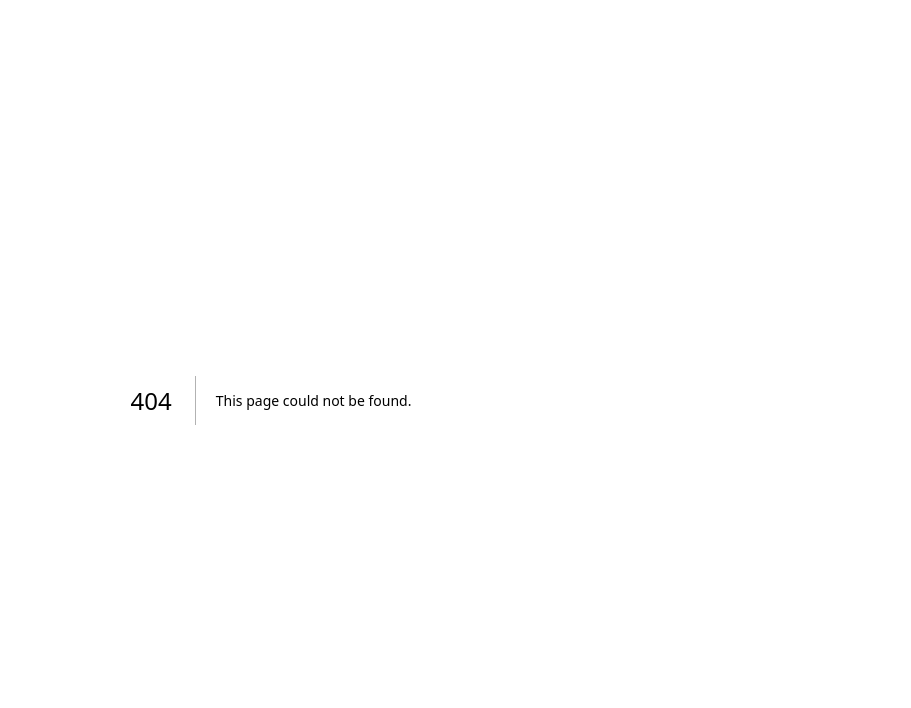
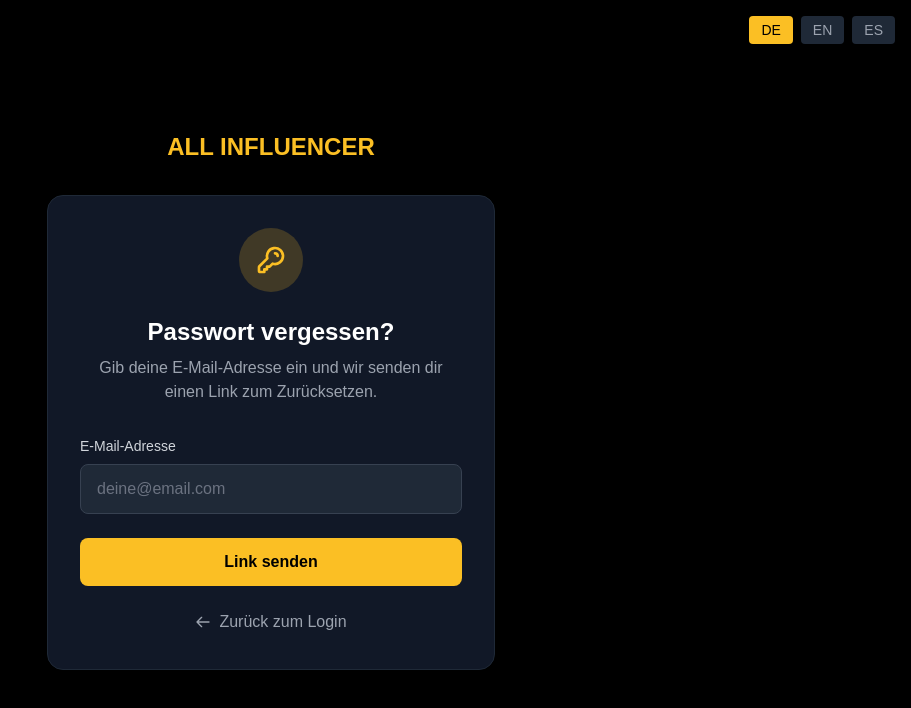
Before and after one commit to JulienW26/all-influencer, a Next.js app: page /portal/forgot-password in a window 1280 px wide. Before the commit this address had no page. Shown: the top 708 px of the page, without its empty margins (369-1280 px from the left). Built offline with nearby package versions, Linux system fonts and the light colour scheme.

Commit message:
Create forgot-password.js

```diff
--- /dev/null
+++ b/pages/portal/forgot-password.js
@@ -0,0 +1,216 @@
+import { useState } from 'react';
+import Head from 'next/head';
+import Link from 'next/link';
+
+const translations = {
+  de: {
+    pageTitle: 'Passwort vergessen | ALL INFLUENCER',
+    title: 'Passwort vergessen?',
+    subtitle: 'Gib deine E-Mail-Adresse ein und wir senden dir einen Link zum Zurücksetzen.',
+    emailLabel: 'E-Mail-Adresse',
+    emailPlaceholder: 'deine@email.com',
+    submitButton: 'Link senden',
+    submitting: 'Wird gesendet...',
+    backToLogin: 'Zurück zum Login',
+    successTitle: 'E-Mail gesendet!',
+    successMessage: 'Falls ein Konto mit dieser E-Mail existiert, erhältst du in Kürze eine E-Mail mit einem Link zum Zurücksetzen deines Passworts.',
+    checkSpam: 'Prüfe auch deinen Spam-Ordner.',
+    errorGeneric: 'Ein Fehler ist aufgetreten. Bitte versuche es später erneut.',
+    errorInvalidEmail: 'Bitte gib eine gültige E-Mail-Adresse ein.'
+  },
+  en: {
+    pageTitle: 'Forgot Password | ALL INFLUENCER',
+    title: 'Forgot your password?',
+    subtitle: 'Enter your email address and we\'ll send you a link to reset it.',
+    emailLabel: 'Email address',
+    emailPlaceholder: 'your@email.com',
+    submitButton: 'Send link',
+    submitting: 'Sending...',
+    backToLogin: 'Back to login',
+    successTitle: 'Email sent!',
+    successMessage: 'If an account with this email exists, you will receive an email with a link to reset your password shortly.',
+    checkSpam: 'Also check your spam folder.',
+    errorGeneric: 'An error occurred. Please try again later.',
+    errorInvalidEmail: 'Please enter a valid email address.'
+  },
+  es: {
+    pageTitle: 'Olvidé mi contraseña | ALL INFLUENCER',
+    title: '¿Olvidaste tu contraseña?',
+    subtitle: 'Ingresa tu correo electrónico y te enviaremos un enlace para restablecerla.',
+    emailLabel: 'Correo electrónico',
+    emailPlaceholder: 'tu@email.com',
+    submitButton: 'Enviar enlace',
+    submitting: 'Enviando...',
+    backToLogin: 'Volver al inicio de sesión',
+    successTitle: '¡Correo enviado!',
+    successMessage: 'Si existe una cuenta con este correo, recibirás un enlace para restablecer tu contraseña en breve.',
+    checkSpam: 'Revisa también tu carpeta de spam.',
+    errorGeneric: 'Ocurrió un error. Por favor, inténtalo más tarde.',
+    errorInvalidEmail: 'Por favor, ingresa un correo electrónico válido.'
+  }
+};
+
+export default function ForgotPassword() {
+  const [lang, setLang] = useState('de');
+  const t = translations[lang];
+
+  const [email, setEmail] = useState('');
+  const [loading, setLoading] = useState(false);
+  const [success, setSuccess] = useState(false);
+  const [error, setError] = useState('');
+
+  const validateEmail = (email) => {
+    return /^[^\s@]+@[^\s@]+\.[^\s@]+$/.test(email);
+  };
+
+  const handleSubmit = async (e) => {
+    e.preventDefault();
+    setError('');
+
+    if (!validateEmail(email)) {
+      setError(t.errorInvalidEmail);
+      return;
+    }
+
+    setLoading(true);
+
+    try {
+      const response = await fetch('/api/portal/forgot-password', {
+        method: 'POST',
+        headers: {
+          'Content-Type': 'application/json',
+        },
+        body: JSON.stringify({ email, lang }),
+      });
+
+      const data = await response.json();
+
+      if (response.ok) {
+        setSuccess(true);
+      } else {
+        setError(data.error || t.errorGeneric);
+      }
+    } catch (err) {
+      setError(t.errorGeneric);
+    } finally {
+      setLoading(false);
+    }
+  };
+
+  return (
+    <>
+      <Head>
+        <title>{t.pageTitle}</title>
+      </Head>
+
+      <div className="min-h-screen bg-black flex flex-col items-center justify-center px-4">
+        {/* Language Switcher */}
+        <div className="absolute top-4 right-4 flex gap-2">
+          {['DE', 'EN', 'ES'].map((language) => (
+            <button
+              key={language}
+              onClick={() => setLang(language.toLowerCase())}
+              className={`px-3 py-1 rounded text-sm font-medium transition-colors ${
+                lang === language.toLowerCase()
+                  ? 'bg-amber-400 text-black'
+                  : 'bg-gray-800 text-gray-400 hover:text-white'
+              }`}
+            >
+              {language}
+            </button>
+          ))}
+        </div>
+
+        {/* Logo */}
+        <div className="mb-8">
+          <Link href="/">
+            <span className="text-2xl font-bold text-amber-400 cursor-pointer">ALL INFLUENCER</span>
+          </Link>
+        </div>
+
+        {/* Card */}
+        <div className="w-full max-w-md bg-gray-900 rounded-2xl border border-gray-800 p-8">
+          {success ? (
+            /* Success State */
+            <div className="text-center">
+              <div className="w-16 h-16 bg-green-500/20 rounded-full flex items-center justify-center mx-auto mb-6">
+                <svg className="w-8 h-8 text-green-500" fill="none" stroke="currentColor" viewBox="0 0 24 24">
+                  <path strokeLinecap="round" strokeLinejoin="round" strokeWidth={2} d="M5 13l4 4L19 7" />
+                </svg>
+              </div>
+              <h1 className="text-2xl font-bold text-white mb-4">{t.successTitle}</h1>
+              <p className="text-gray-400 mb-2">{t.successMessage}</p>
+              <p className="text-gray-500 text-sm mb-6">{t.checkSpam}</p>
+              <Link href="/portal/login">
+                <span className="inline-flex items-center text-amber-400 hover:text-amber-300 cursor-pointer">
+                  <svg className="w-4 h-4 mr-2" fill="none" stroke="currentColor" viewBox="0 0 24 24">
+                    <path strokeLinecap="round" strokeLinejoin="round" strokeWidth={2} d="M10 19l-7-7m0 0l7-7m-7 7h18" />
+                  </svg>
+                  {t.backToLogin}
+                </span>
+              </Link>
+            </div>
+          ) : (
+            /* Form State */
+            <>
+              <div className="text-center mb-8">
+                <div className="w-16 h-16 bg-amber-400/20 rounded-full flex items-center justify-center mx-auto mb-6">
+                  <svg className="w-8 h-8 text-amber-400" fill="none" stroke="currentColor" viewBox="0 0 24 24">
+                    <path strokeLinecap="round" strokeLinejoin="round" strokeWidth={2} d="M15 7a2 2 0 012 2m4 0a6 6 0 01-7.743 5.743L11 17H9v2H7v2H4a1 1 0 01-1-1v-2.586a1 1 0 01.293-.707l5.964-5.964A6 6 0 1121 9z" />
+                  </svg>
+                </div>
+                <h1 className="text-2xl font-bold text-white mb-2">{t.title}</h1>
+                <p className="text-gray-400">{t.subtitle}</p>
+              </div>
+
+              <form onSubmit={handleSubmit}>
+                {/* Error Message */}
+                {error && (
+                  <div className="mb-6 p-4 bg-red-500/10 border border-red-500/30 rounded-lg">
+                    <p className="text-red-400 text-sm">{error}</p>
+                  </div>
+                )}
+
+                {/* Email Field */}
+                <div className="mb-6">
+                  <label className="block text-sm font-medium text-gray-300 mb-2">
+                    {t.emailLabel}
+                  </label>
+                  <input
+                    type="email"
+                    value={email}
+                    onChange={(e) => setEmail(e.target.value)}
+                    placeholder={t.emailPlaceholder}
+                    className="w-full px-4 py-3 bg-gray-800 border border-gray-700 rounded-lg text-white placeholder-gray-500 focus:outline-none focus:ring-2 focus:ring-amber-400 focus:border-transparent"
+                    required
+                  />
+                </div>
+
+                {/* Submit Button */}
+                <button
+                  type="submit"
+                  disabled={loading}
+                  className="w-full py-3 bg-amber-400 text-black font-semibold rounded-lg hover:bg-amber-500 transition-colors disabled:opacity-50 disabled:cursor-not-allowed"
+                >
+                  {loading ? t.submitting : t.submitButton}
+                </button>
+              </form>
+
+              {/* Back to Login */}
+              <div className="mt-6 text-center">
+                <Link href="/portal/login">
+                  <span className="inline-flex items-center text-gray-400 hover:text-white cursor-pointer">
+                    <svg className="w-4 h-4 mr-2" fill="none" stroke="currentColor" viewBox="0 0 24 24">
+                      <path strokeLinecap="round" strokeLinejoin="round" strokeWidth={2} d="M10 19l-7-7m0 0l7-7m-7 7h18" />
+                    </svg>
+                    {t.backToLogin}
+                  </span>
+                </Link>
+              </div>
+            </>
+          )}
+        </div>
+      </div>
+    </>
+  );
+}
```
